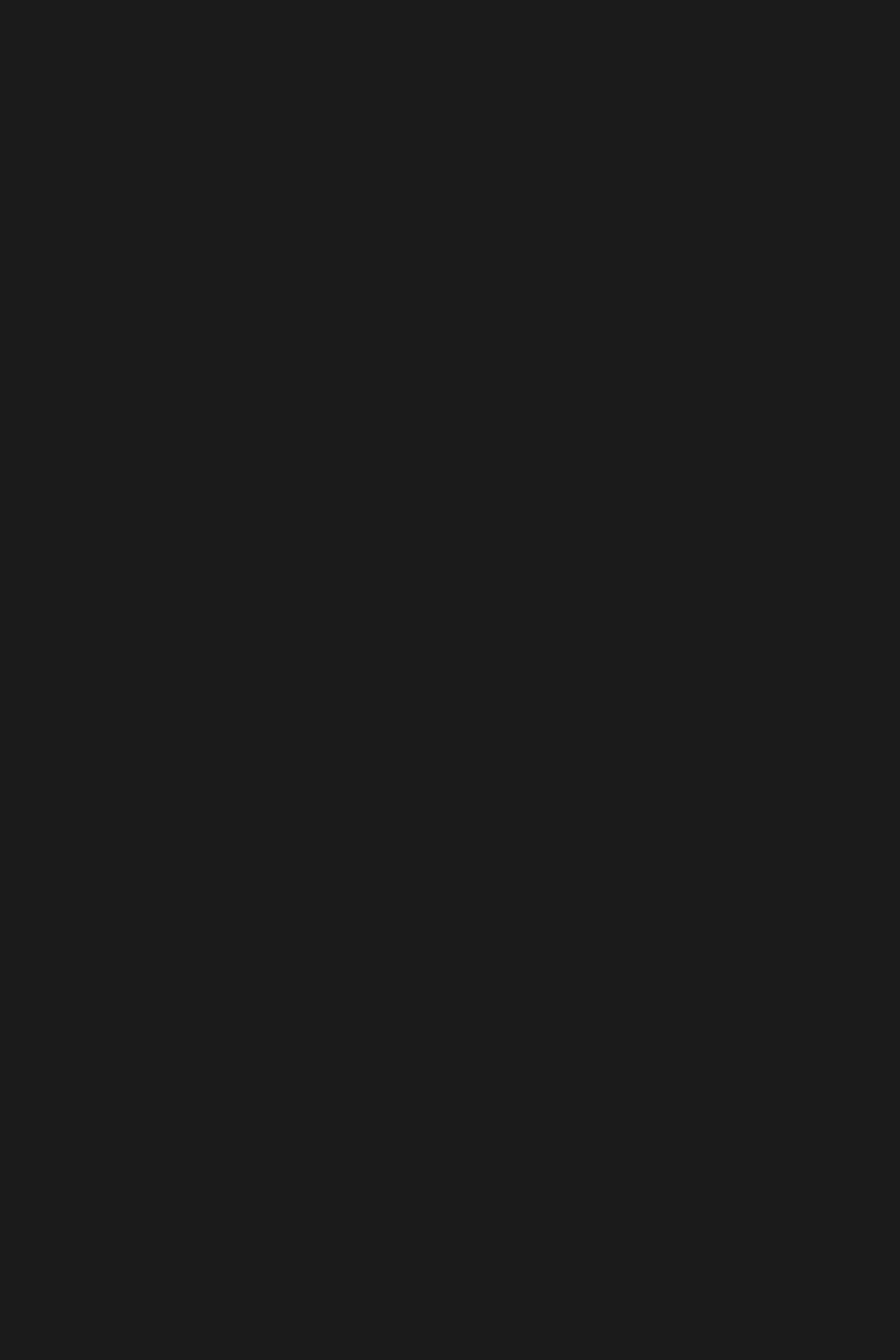
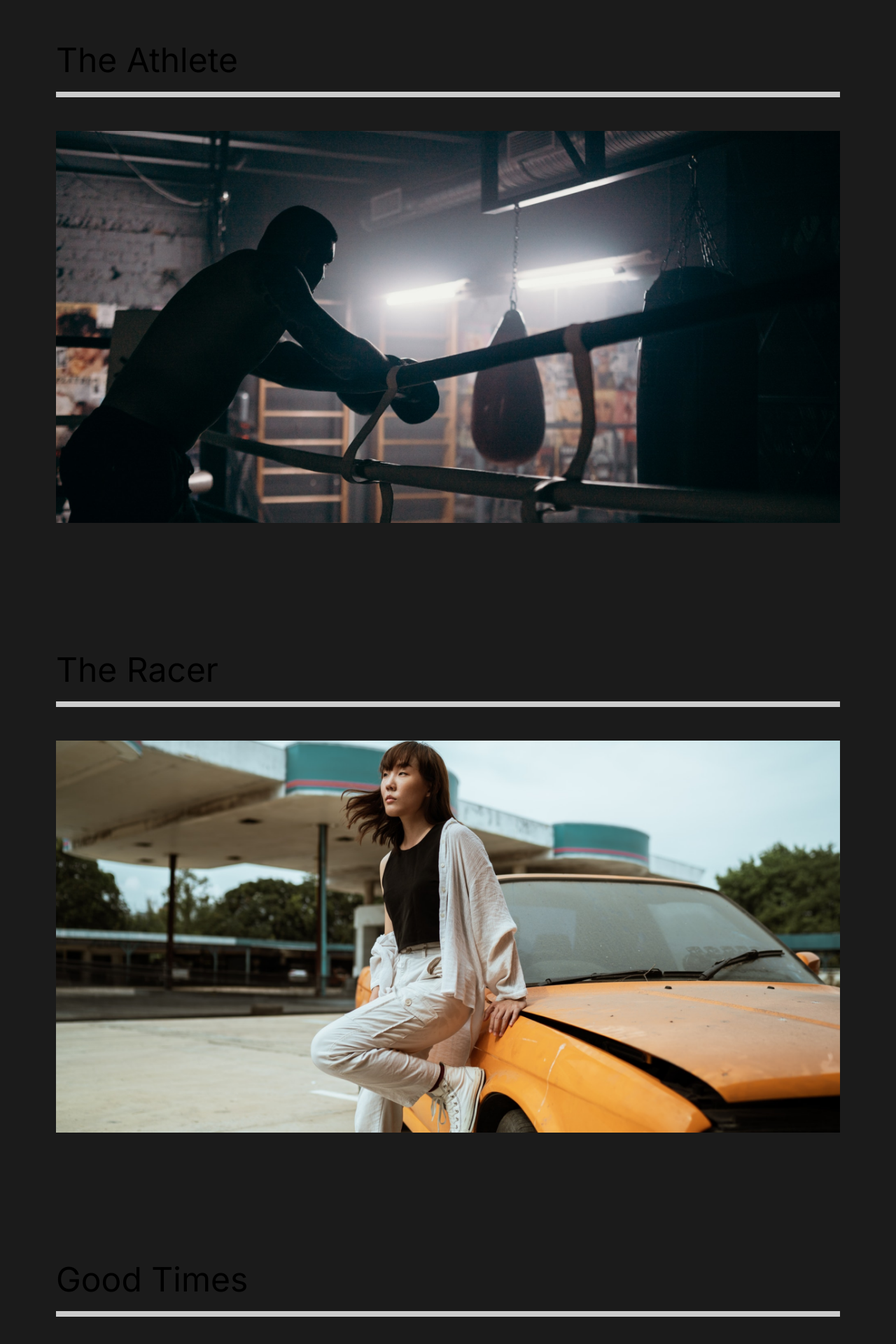
Before and after one commit to dinosantic/react_portofolio_website, a React (Create React App) app in the folder portofolio/: page /work in a window 1280 px wide. Shown: the part 120-2040 px from the top of the page at 70% size. Before the commit the page ends 800 px from the top, so only its background shows below. Built offline with nearby package versions, Linux system fonts and the light colour scheme.

Commit message:
Our work component details

```diff
--- a/portofolio/src/pages/OurWork.js
+++ b/portofolio/src/pages/OurWork.js
@@ -1,11 +1,58 @@
 import React from "react";
+import styled from "styled-components";
+import { Link } from "react-router-dom";
+//images
+import athlete from "../img/athlete-small.png";
+import theracer from "../img/theracer-small.png";
+import goodtimes from "../img/goodtimes-small.png";
 
 const OurWork = () => {
   return (
-    <div>
-      <h1>Our Work</h1>
-    </div>
+    <Work>
+      <Movie>
+        <h2>The Athlete</h2>
+        <div className="line"></div>
+        <Link>
+          <img src={athlete} alt="athlete" />
+        </Link>
+      </Movie>
+      <Movie>
+        <h2>The Racer</h2>
+        <div className="line"></div>
+        <Link>
+          <img src={theracer} alt="theracer" />
+        </Link>
+      </Movie>
+      <Movie>
+        <h2>Good Times</h2>
+        <div className="line"></div>
+        <Link>
+          <img src={goodtimes} alt="goodtimes" />
+        </Link>
+      </Movie>
+    </Work>
   );
 };
 
+const Work = styled.div`
+  min-height: 100vh;
+  overflow: hidden;
+  padding: 5rem;
+  h2 {
+    padding: 1rem 0rem;
+  }
+`;
+const Movie = styled.div`
+  padding-bottom: 10rem;
+  .line {
+    height: 0.5rem;
+    background: #ccc;
+    margin-bottom: 3rem;
+  }
+  img {
+    width: 100%;
+    height: 70vh;
+    object-fit: cover;
+  }
+`;
 export default OurWork;
```
